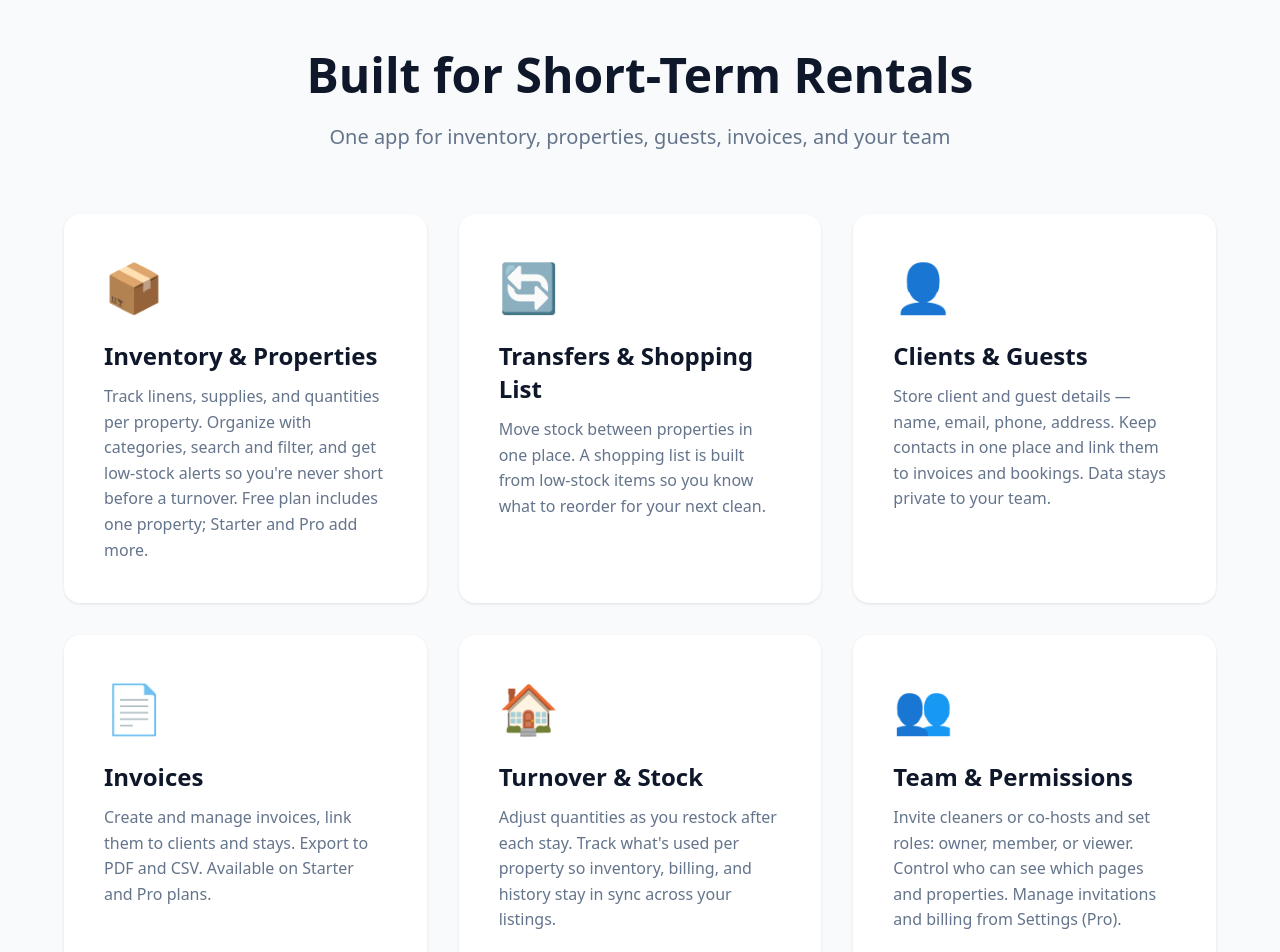
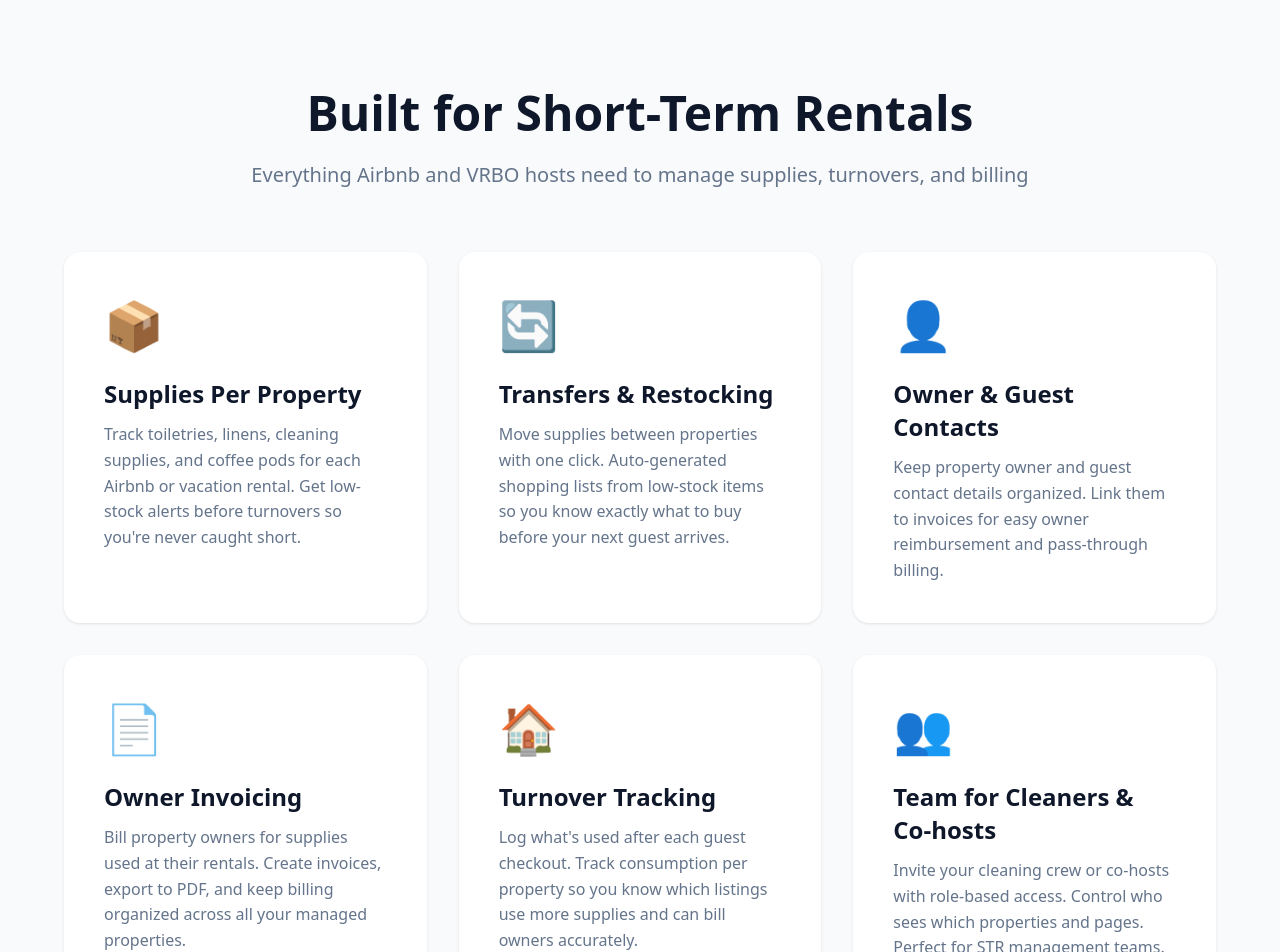
Before and after one commit to Ironkd/StockStay, a React (Vite) app: page / in a window 1280 px wide. Shown: the part 700-1652 px from the top of the page. Built offline with nearby package versions, Linux system fonts and the light colour scheme; no server answers.

Commit message:
Rebrand landing page for short-term rental hosts (Airbnb, VRBO focus)

```diff
--- a/src/pages/LandingPage.tsx
+++ b/src/pages/LandingPage.tsx
@@ -77,7 +77,7 @@ export const LandingPage: React.FC = () => {
               Why Stock Stay?
             </h1>
             <p className="hero-subtitle hero-lead">
-              One place for inventory, invoices, and turnover — so you spend less time switching apps and more time running your short-term rentals. Start free, add properties and team members as you grow, and only pay for what you need. No credit card required.
+              Inventory management built for short-term rental hosts and property managers. Track supplies across your Airbnb, VRBO, and vacation rental properties in one place. Spend less time on spreadsheets and more time growing your STR business. Start free, add properties as you grow.
             </p>
             <div className="hero-cta">
               <button onClick={handleGetStarted} className="cta-button primary">
@@ -97,61 +97,55 @@ export const LandingPage: React.FC = () => {
         <div className="landing-container">
           <h2 className="section-title">Built for Short-Term Rentals</h2>
           <p className="section-subtitle">
-            One app for inventory, properties, guests, invoices, and your team
+            Everything Airbnb and VRBO hosts need to manage supplies, turnovers, and billing
           </p>
 
           <div className="features-grid">
             <div className="feature-card">
               <div className="feature-icon">📦</div>
-              <h3>Inventory & Properties</h3>
+              <h3>Supplies Per Property</h3>
               <p>
-                Track linens, supplies, and quantities per property. Organize with categories,
-                search and filter, and get low-stock alerts so you're never short before a turnover. Free plan includes one property; Starter and Pro add more.
+                Track toiletries, linens, cleaning supplies, and coffee pods for each Airbnb or vacation rental. Get low-stock alerts before turnovers so you're never caught short.
               </p>
             </div>
 
             <div className="feature-card">
               <div className="feature-icon">🔄</div>
-              <h3>Transfers & Shopping List</h3>
+              <h3>Transfers & Restocking</h3>
               <p>
-                Move stock between properties in one place. A shopping list is built from low-stock items
-                so you know what to reorder for your next clean.
+                Move supplies between properties with one click. Auto-generated shopping lists from low-stock items so you know exactly what to buy before your next guest arrives.
               </p>
             </div>
 
             <div className="feature-card">
               <div className="feature-icon">👤</div>
-              <h3>Clients & Guests</h3>
+              <h3>Owner & Guest Contacts</h3>
               <p>
-                Store client and guest details — name, email, phone, address. Keep contacts in one place
-                and link them to invoices and bookings. Data stays private to your team.
+                Keep property owner and guest contact details organized. Link them to invoices for easy owner reimbursement and pass-through billing.
               </p>
             </div>
 
             <div className="feature-card">
               <div className="feature-icon">📄</div>
-              <h3>Invoices</h3>
+              <h3>Owner Invoicing</h3>
               <p>
-                Create and manage invoices, link them to clients and stays. Export to PDF and CSV.
-                Available on Starter and Pro plans.
+                Bill property owners for supplies used at their rentals. Create invoices, export to PDF, and keep billing organized across all your managed properties.
               </p>
             </div>
 
             <div className="feature-card">
               <div className="feature-icon">🏠</div>
-              <h3>Turnover & Stock</h3>
+              <h3>Turnover Tracking</h3>
               <p>
-                Adjust quantities as you restock after each stay. Track what's used per property
-                so inventory, billing, and history stay in sync across your listings.
+                Log what's used after each guest checkout. Track consumption per property so you know which listings use more supplies and can bill owners accurately.
               </p>
             </div>
 
             <div className="feature-card">
               <div className="feature-icon">👥</div>
-              <h3>Team & Permissions</h3>
+              <h3>Team for Cleaners & Co-hosts</h3>
               <p>
-                Invite cleaners or co-hosts and set roles: owner, member, or viewer. Control who can see which pages
-                and properties. Manage invitations and billing from Settings (Pro).
+                Invite your cleaning crew or co-hosts with role-based access. Control who sees which properties and pages. Perfect for STR management teams.
               </p>
             </div>
           </div>
@@ -188,7 +182,7 @@ export const LandingPage: React.FC = () => {
         <div className="landing-container">
           <h2 className="section-title">Simple, Transparent Pricing</h2>
           <p className="section-subtitle">
-            Start free, upgrade when you need more
+            Start free with one property, upgrade as your rental portfolio grows
           </p>
 
           {/* Billing Toggle */}
@@ -219,9 +213,9 @@ export const LandingPage: React.FC = () => {
                 </div>
               </div>
               <ul className="pricing-features">
-                <li>✓ 1 property</li>
-                <li>✓ Unlimited products</li>
-                <li>✓ Basic inventory tracking</li>
+                <li>✓ 1 rental property</li>
+                <li>✓ Unlimited supplies</li>
+                <li>✓ Basic turnover tracking</li>
               </ul>
               <button onClick={handleGetStarted} className="pricing-button">
                 Get Started Free
@@ -251,10 +245,10 @@ export const LandingPage: React.FC = () => {
                 )}
               </div>
               <ul className="pricing-features">
-                <li>✓ Up to 3 properties</li>
+                <li>✓ Up to 3 rental properties</li>
+                <li>✓ Owner invoicing</li>
                 <li>✓ PDF & CSV exports</li>
-                <li>✓ Invoices</li>
-                <li>✓ Inventory history</li>
+                <li>✓ Supply history & reports</li>
                 <li>✓ Everything in Free</li>
               </ul>
               <button onClick={handleGetStarted} className="pricing-button primary">
@@ -288,12 +282,12 @@ export const LandingPage: React.FC = () => {
                 )}
               </div>
               <ul className="pricing-features">
-                <li>✓ Up to 10 properties</li>
-                <li>✓ Team members</li>
-                <li>✓ Property permissions</li>
-                <li>✓ Shopping list from low stock</li>
-                <li>✓ Advanced reports</li>
-                <li>✓ Inventory value tracking</li>
+                <li>✓ Up to 10 rental properties</li>
+                <li>✓ Cleaners & co-host access</li>
+                <li>✓ Per-property permissions</li>
+                <li>✓ Auto shopping lists</li>
+                <li>✓ Advanced STR reports</li>
+                <li>✓ Supply cost tracking</li>
                 <li>✓ Everything in Starter</li>
               </ul>
               <button onClick={handleGetStarted} className="pricing-button">
@@ -307,9 +301,9 @@ export const LandingPage: React.FC = () => {
       {/* CTA Section */}
       <section className="landing-cta">
         <div className="landing-container">
-          <h2 className="cta-title">Ready to Get Started?</h2>
+          <h2 className="cta-title">Ready to Simplify Your STR Operations?</h2>
           <p className="cta-subtitle">
-            Manage inventory, properties, clients, invoices, and turnover in one place. Start free at stockstay.com
+            Join short-term rental hosts who've stopped using spreadsheets for supplies. Track inventory, bill owners, and manage turnovers in one place.
           </p>
           <button onClick={handleGetStarted} className="cta-button large">
             Start Your Free Trial
```
